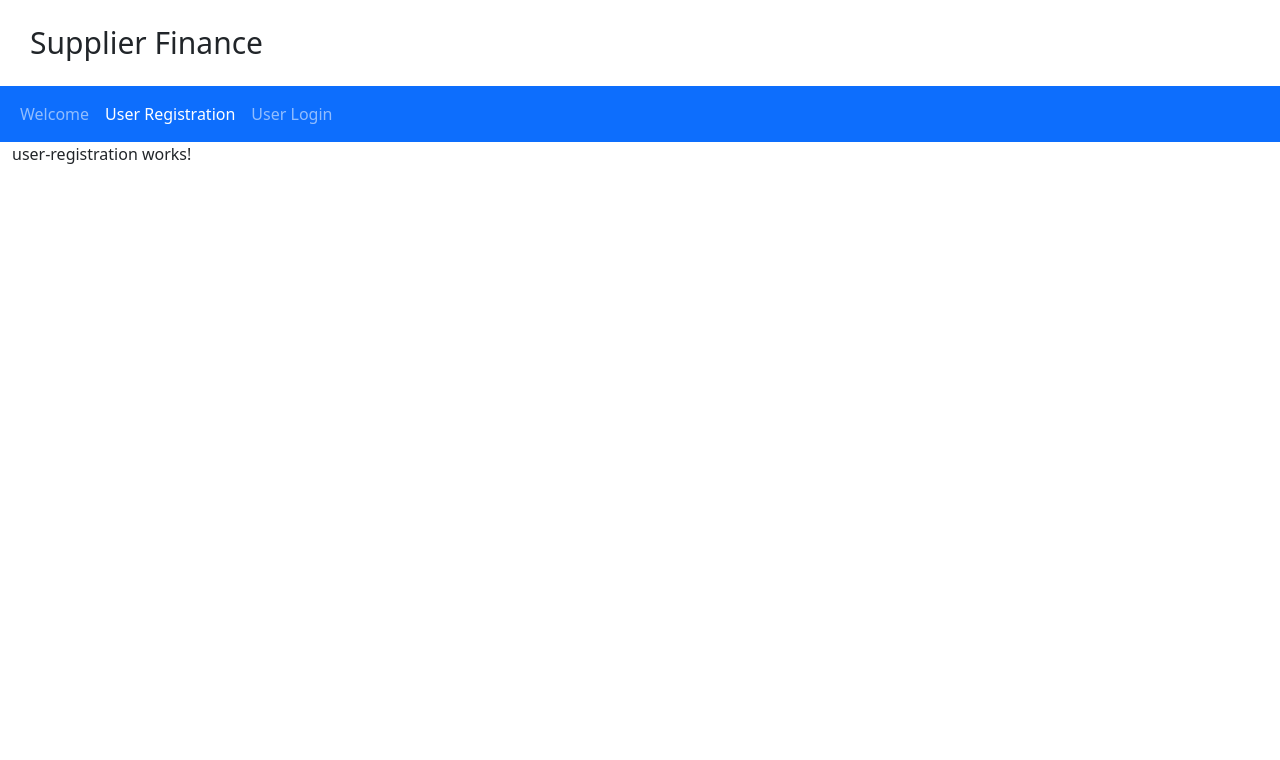
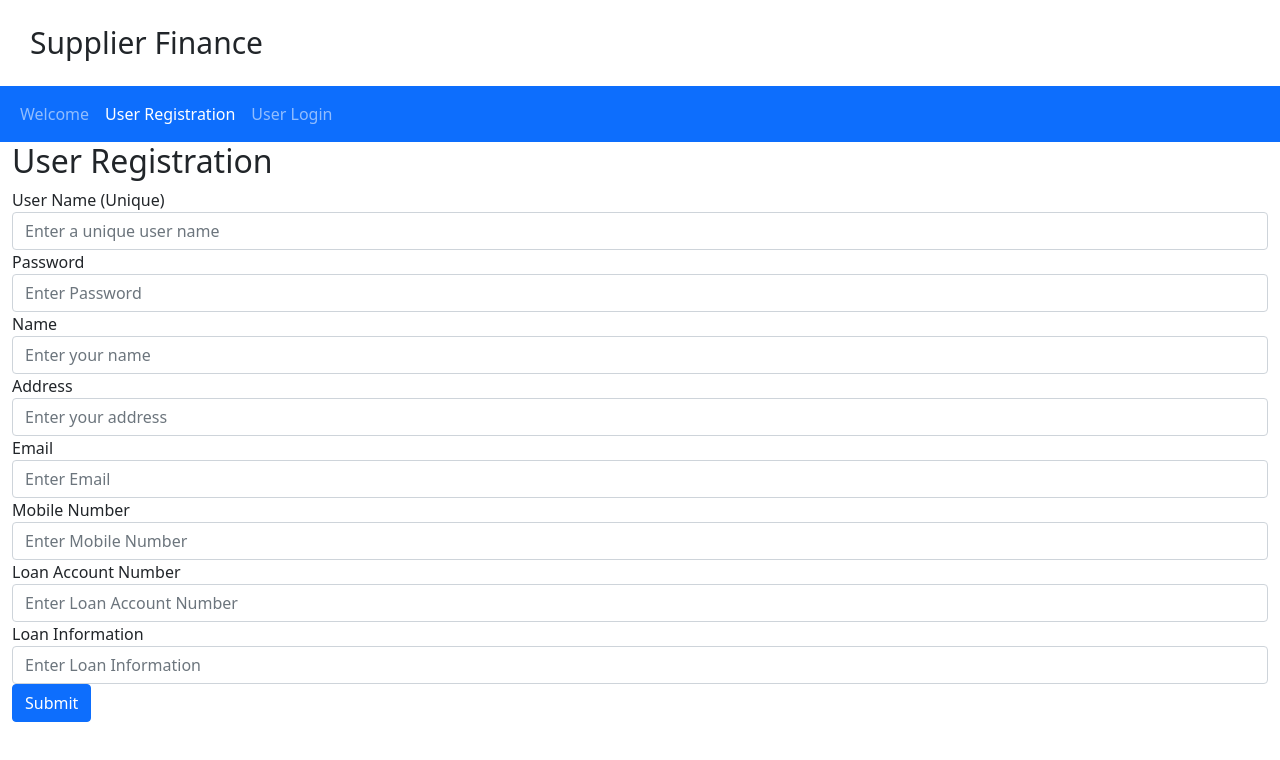
Before and after one commit to abhinavdhamaniya/supplier-finance-web, an Angular app: page /user-registration in a window 1280 px wide. Shown: the top 760 px of the page. Built offline with nearby package versions, Linux system fonts and the light colour scheme.

Commit message:
Added user registration component

```diff
--- a/src/app/app.module.ts
+++ b/src/app/app.module.ts
@@ -5,6 +5,9 @@ import { AppComponent } from './app.component';
 import { WelcomeComponent } from './welcome/welcome.component';
 import { UserRegistrationComponent } from './user-registration/user-registration.component';
 import { UserLoginComponent } from './user-login/user-login.component';
+import { FormsModule } from '@angular/forms';
+import { HttpClientModule } from '@angular/common/http';
+import { AppRoutingModule } from './app-routing.module';
 
 @NgModule({
   declarations: [
@@ -15,6 +18,9 @@ import { UserLoginComponent } from './user-login/user-login.component';
   ],
   imports: [
     BrowserModule,
+    FormsModule,
+    AppRoutingModule,
+    HttpClientModule,
     RouterModule.forRoot([
       { path: 'welcome', component: WelcomeComponent },
       { path: 'user-registration', component: UserRegistrationComponent },
--- /dev/null
+++ b/src/app/dto/ClientDto.ts
@@ -0,0 +1,18 @@
+export class ClientDto {
+
+    public username: string = "";;
+
+    public password: string = "";;
+
+    public name: string = "";;
+
+    public address: string = "";;
+
+    public email: string = "";;
+
+    public mobileNumber: string = "";;
+
+    public loanAccountNumber: string = "";;
+
+    public loanInformation: string = "";;
+}
--- /dev/null
+++ b/src/app/service/client.service.ts
@@ -0,0 +1,18 @@
+import { HttpClient } from "@angular/common/http";
+import { Injectable } from "@angular/core";
+import { Observable } from "rxjs";
+import { ClientDto } from "../dto/ClientDto";
+
+@Injectable({
+    providedIn: 'root'
+})
+export class ClientService {
+
+    private rootUrl = 'http://localhost:8080/clients';
+
+    constructor(private http: HttpClient) { }
+
+    public registerClient(client: ClientDto): Observable<any> {
+        return this.http.post<ClientDto>(this.rootUrl + '/register', client);
+    }
+}
--- a/src/app/user-registration/user-registration.component.html
+++ b/src/app/user-registration/user-registration.component.html
@@ -1 +1,48 @@
-<p>user-registration works!</p>
+<html>
+<body>
+    <div>
+      <h2>User Registration</h2>
+      <div class="alert alert-danger" role="alert" *ngIf='errorMessage'>
+        {{errorMessage}}
+      </div>
+      <div class="alert alert-success" role="alert" *ngIf='sucessMessage'>
+        {{sucessMessage | json}}
+      </div>
+      <form #createClientForm = "ngForm" (ngSubmit) = "onClickSubmit(createClientForm)">
+        <div class="form-group">
+          <label for="username">User Name (Unique)</label>
+          <input type="text" class="form-control" name="username" placeholder="Enter a unique user name" ngModel>
+        </div>
+        <div class="form-group">
+            <label for="password">Password</label>
+            <input type="text" class="form-control" name="password" placeholder="Enter Password" ngModel>
+        </div>
+        <div class="form-group">
+            <label for="name">Name</label>
+            <input type="text" class="form-control" name="name" placeholder="Enter your name" ngModel>
+        </div>
+        <div class="form-group">
+            <label for="address">Address</label>
+            <input type="text" class="form-control" name="address" placeholder="Enter your address" ngModel>
+        </div>
+        <div class="form-group">
+            <label for="email">Email</label>
+            <input type="text" class="form-control" name="email" placeholder="Enter Email" ngModel>
+        </div>
+        <div class="form-group">
+            <label for="mobileNumber">Mobile Number</label>
+            <input type="number" class="form-control" name="mobileNumber" placeholder="Enter Mobile Number" ngModel>
+        </div>
+        <div class="form-group">
+            <label for="loanAccountNumber">Loan Account Number</label>
+            <input type="number" class="form-control" name="loanAccountNumber" placeholder="Enter Loan Account Number" ngModel>
+        </div>
+        <div class="form-group">
+            <label for="loanInformation">Loan Information</label>
+            <input type="text" class="form-control" name="loanInformation" placeholder="Enter Loan Information" ngModel>
+        </div>
+        <button type="submit" class="btn btn-primary">Submit</button>
+      </form>
+    </div>
+</body>
+</html>
--- a/src/app/user-registration/user-registration.component.ts
+++ b/src/app/user-registration/user-registration.component.ts
@@ -1,15 +1,48 @@
 import { Component, OnInit } from '@angular/core';
+import { NgForm } from '@angular/forms';
+import { Subscription } from 'rxjs';
+import { ClientDto } from '../dto/ClientDto';
+import { ClientService } from '../service/client.service';
 
 @Component({
   selector: 'app-user-registration',
   templateUrl: './user-registration.component.html',
   styleUrls: ['./user-registration.component.css']
 })
-export class UserRegistrationComponent implements OnInit {
+export class UserRegistrationComponent {
 
-  constructor() { }
+  sub!: Subscription;
+  errorMessage: String | null = null;
+  sucessMessage: String | null = null;
 
-  ngOnInit(): void {
+  constructor(private clientService: ClientService) { }
+
+  onClickSubmit(createClientForm: NgForm) {
+    this.errorMessage = null;
+    this.sucessMessage = null;
+    var client = this.buildObject(createClientForm);
+    this.sub = this.clientService.registerClient(client).subscribe({
+      next: (response: any) => {
+        this.sucessMessage = 'Client Registered!'
+      },
+      error: (err: any) => {
+        console.log(err);
+        this.errorMessage = err.error.errors;
+      }
+    });
   }
 
+  private buildObject(createClientForm: NgForm): ClientDto {
+    var client: ClientDto = new ClientDto();
+    var clientDetails = createClientForm.value;
+    client.username = clientDetails.username;
+    client.password = clientDetails.password;
+    client.name = clientDetails.name;
+    client.address = clientDetails.address;
+    client.email = clientDetails.email;
+    client.mobileNumber = clientDetails.mobileNumber;
+    client.loanAccountNumber = clientDetails.loanAccountNumber;
+    client.loanInformation = clientDetails.loanInformation;
+    return client;
+  }
 }
```
